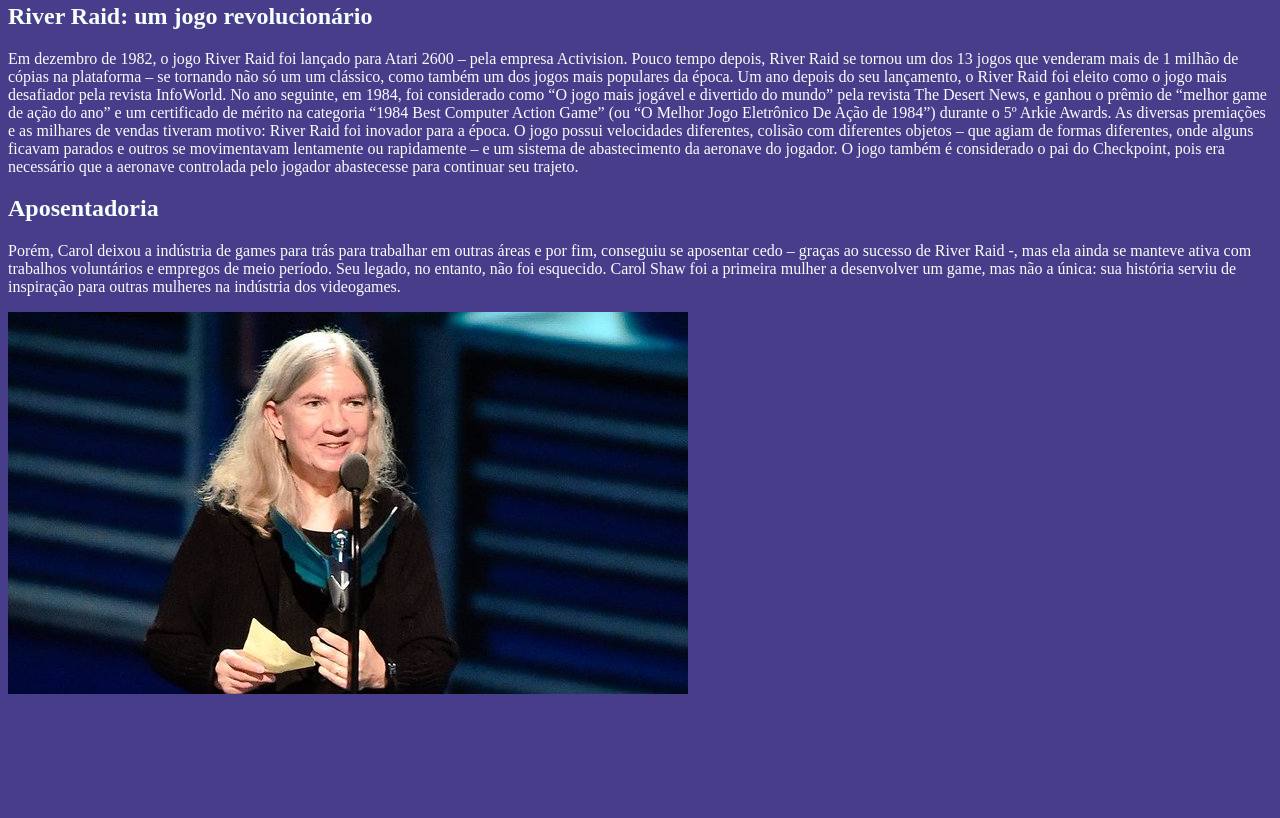
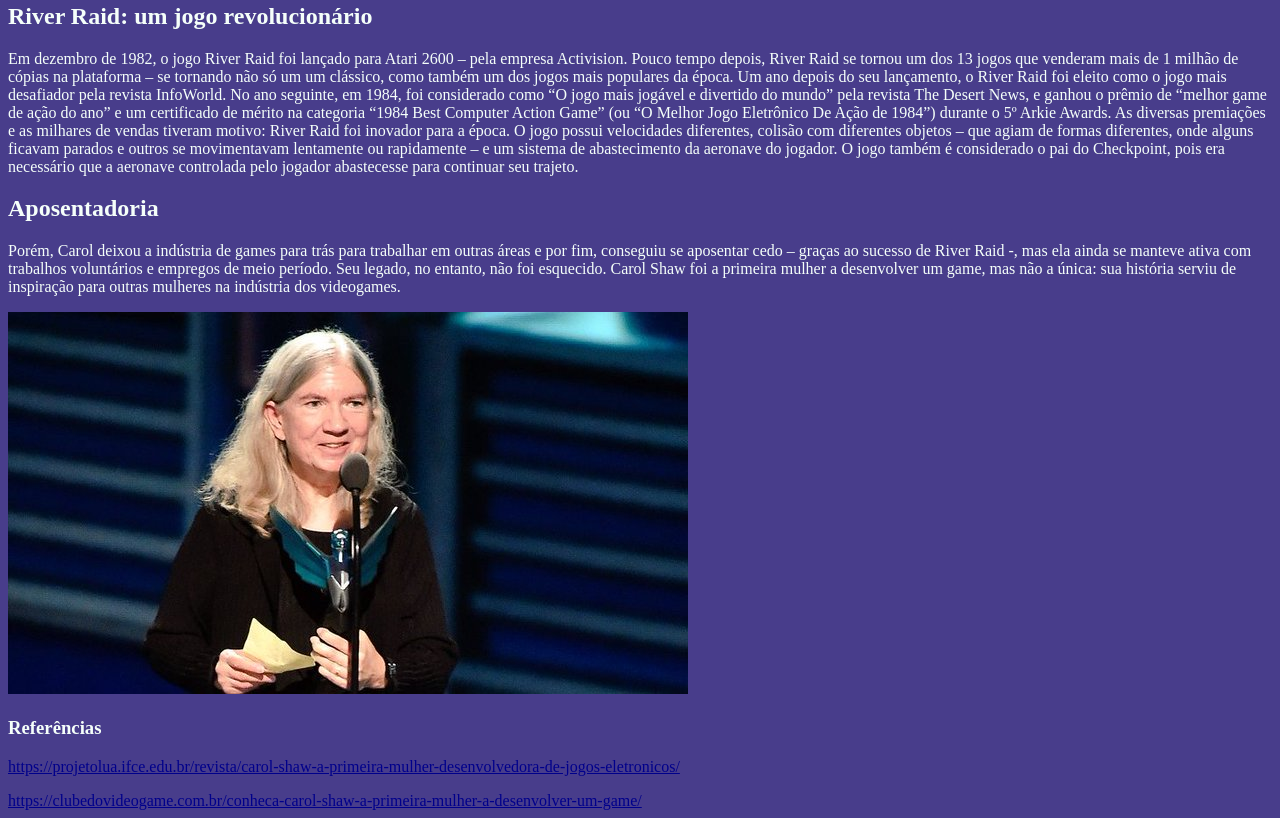
Before and after one commit to alinetguimaraes/PaginaCarolShaw, a plain HTML site: page index.html in a window 1280 px wide. Shown: the part 1005-1823 px from the top of the page. Before the commit the page ends 1711 px from the top, so only its background shows below. Drawn offline with Linux system fonts and the light colour scheme.

Commit message:
inserção referências

```diff
--- a/index.html
+++ b/index.html
@@ -50,6 +50,10 @@
 
     <img src="carol-shaw-premiacao.jpg">
 
+    <h3 style="color: mintcream">Referências</h3>
+    <a style="color: darkblue;" href="url">https://projetolua.ifce.edu.br/revista/carol-shaw-a-primeira-mulher-desenvolvedora-de-jogos-eletronicos/</a>
+    <p></p>
+    <a  style="color: darkblue;" href="url">https://clubedovideogame.com.br/conheca-carol-shaw-a-primeira-mulher-a-desenvolver-um-game/</a>
 
 
 
```
